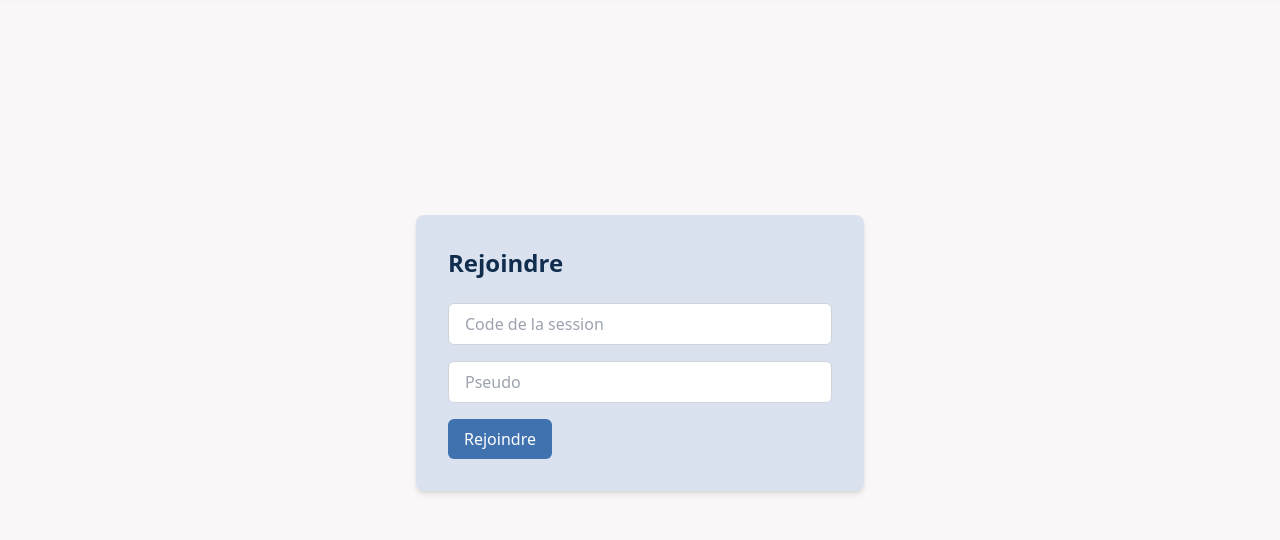
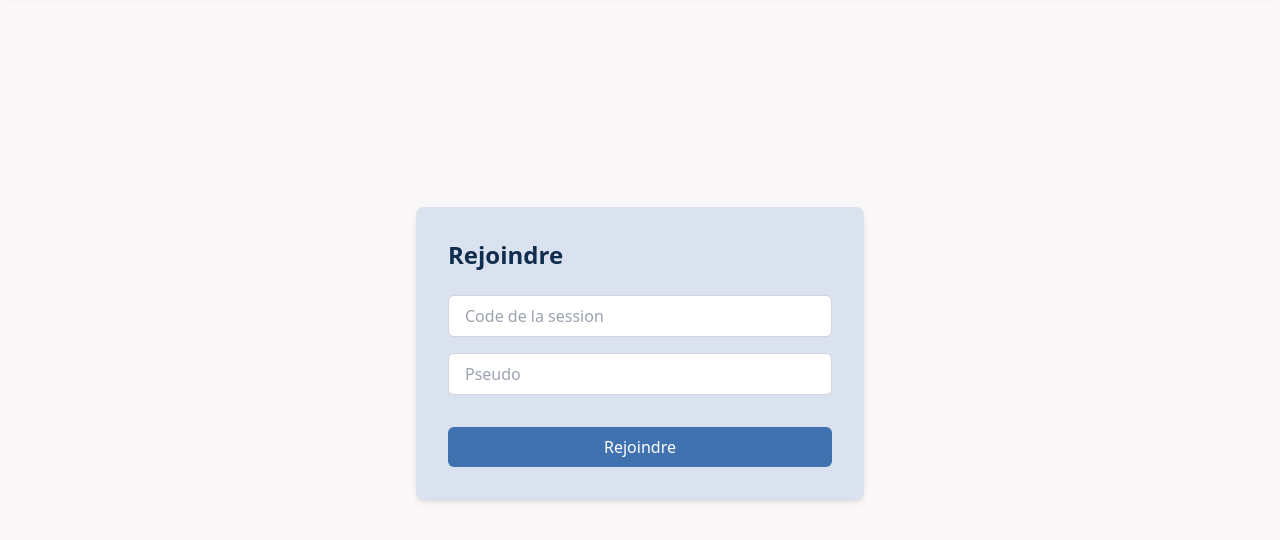
Before and after one commit to axelprsy/zuiq, a website: page front/quizz/html/join-game.html in a window 1280 px wide. Shown: the part 88-628 px from the top of the page. Drawn offline with nearby package versions, Linux system fonts and the light colour scheme; no server answers; files whose address does not match are found by name.

Commit message:
fix bug d'affichage

```diff
--- a/front/quizz/html/join-game.html
+++ b/front/quizz/html/join-game.html
@@ -22,7 +22,7 @@
         </button>
     </nav>
 
-    <div class="content flex-grow flex items-center justify-center">
+    <div class="content flex-grow flex items-center justify-center mx-5">
         <div class="form-container bg-[#DBE2EF] p-8 rounded-lg shadow-md w-full max-w-md">
             <h1 class="text-2xl font-bold mb-6">Rejoindre</h1>
             <div class="form-group mb-4">
@@ -33,7 +33,8 @@
                 <input type="text" id="usernameInput" placeholder="Pseudo" required
                     class="w-full border border-gray-300 rounded-md py-2 px-4 focus:outline-none focus:ring-2 focus:ring-[#3F72AF]">
             </div>
-            <button class="btn bg-[#3F72AF] text-white py-2 px-4 rounded-md hover:bg-[#2c527a] transition duration-300"
+            <button
+                class="btn w-full bg-[#3F72AF] text-white py-2 px-4 rounded-md hover:bg-[#2c527a] transition duration-300 mt-4"
                 id="joinQuiz">Rejoindre</button>
         </div>
     </div>
```
Also changed, not shown: front/quizz/html/start-quizz.html (+2 -1 lines), front/quizz/js/start-quizz.js (+12 -8 lines).
